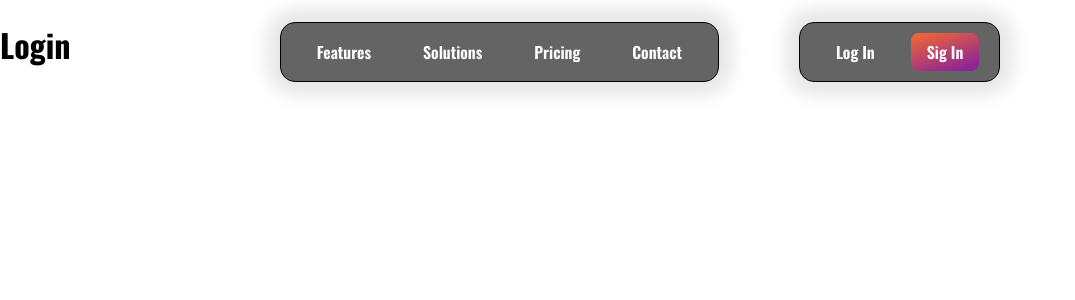
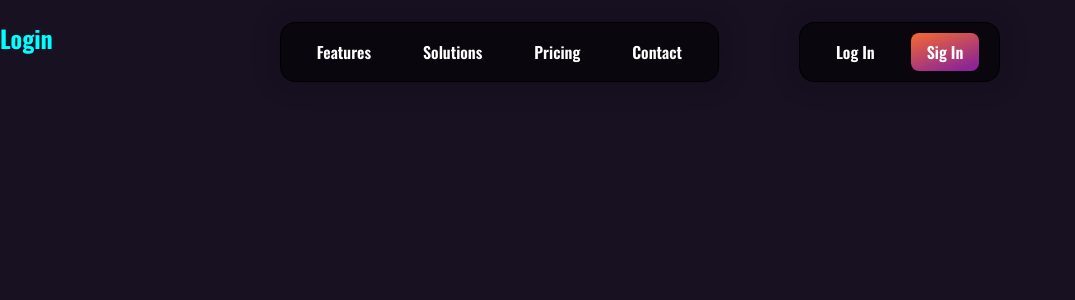
Before and after one commit to vitandes/music, a React (Vite) app: page /login in a window 1280 px wide. Shown: the top 300 px of the page, without its empty margins (0-1075 px from the left). Built offline with nearby package versions, Linux system fonts and the light colour scheme.

Commit message:
feat: link login button

```diff
--- a/src/components/main_banner/banner.css
+++ b/src/components/main_banner/banner.css
@@ -1,6 +1,8 @@
 .parallax-container {
   position: relative;
   height: var(--size-animation-range-banner);
+
+
 }
 
 .image1 {
--- a/src/components/navbar/Navbar.jsx
+++ b/src/components/navbar/Navbar.jsx
@@ -1,3 +1,4 @@
+import { Link } from "react-router-dom";
 import { Nav } from "./NavStyles";
 
 const Navbar = () => {
@@ -19,9 +20,12 @@ const Navbar = () => {
         </li>
       </ul>
       <div className="div-sign-in">
-        <a href="#login" className="log-in">
+        {/* <a href="#login" className="log-in">
           Log In
-        </a>
+        </a> */}
+        <Link to="/login" className="log-in">
+          Log In
+        </Link>
         <a href="#signin" className="sign-in">
           Sig In
         </a>
--- a/src/main.jsx
+++ b/src/main.jsx
@@ -1,8 +1,8 @@
 import { createRoot } from "react-dom/client";
-import "./styles.css";
 import { BrowserRouter } from "react-router-dom";
 import { AppRouter } from "./router/router.jsx";
 import Navbar from "./components/navbar/Navbar.jsx";
+import "./styles.css";
 
 createRoot(document.getElementById("root")).render(
   <BrowserRouter>
--- /dev/null
+++ b/src/pages/login/login.css
@@ -0,0 +1,3 @@
+.login-container{
+    color: aqua;
+}
--- a/src/pages/login/login.jsx
+++ b/src/pages/login/login.jsx
@@ -1,8 +1,10 @@
+import './login.css'
+
 const Login = ()=>{
     return (
-        <>
-            <h1>Login</h1>
-        </>
+        <section className="login-container">
+            <h1 >Login</h1>
+        </section>
     )
 }
 
--- a/src/styles.css
+++ b/src/styles.css
@@ -23,7 +23,7 @@ body{
     margin: 0;
     padding: 0;
     font-family: "Oswald", sans-serif;
-    /* background-color: var(--background-color); */
+    background-color: var(--background-color);
 }
 
 .empty{
```
